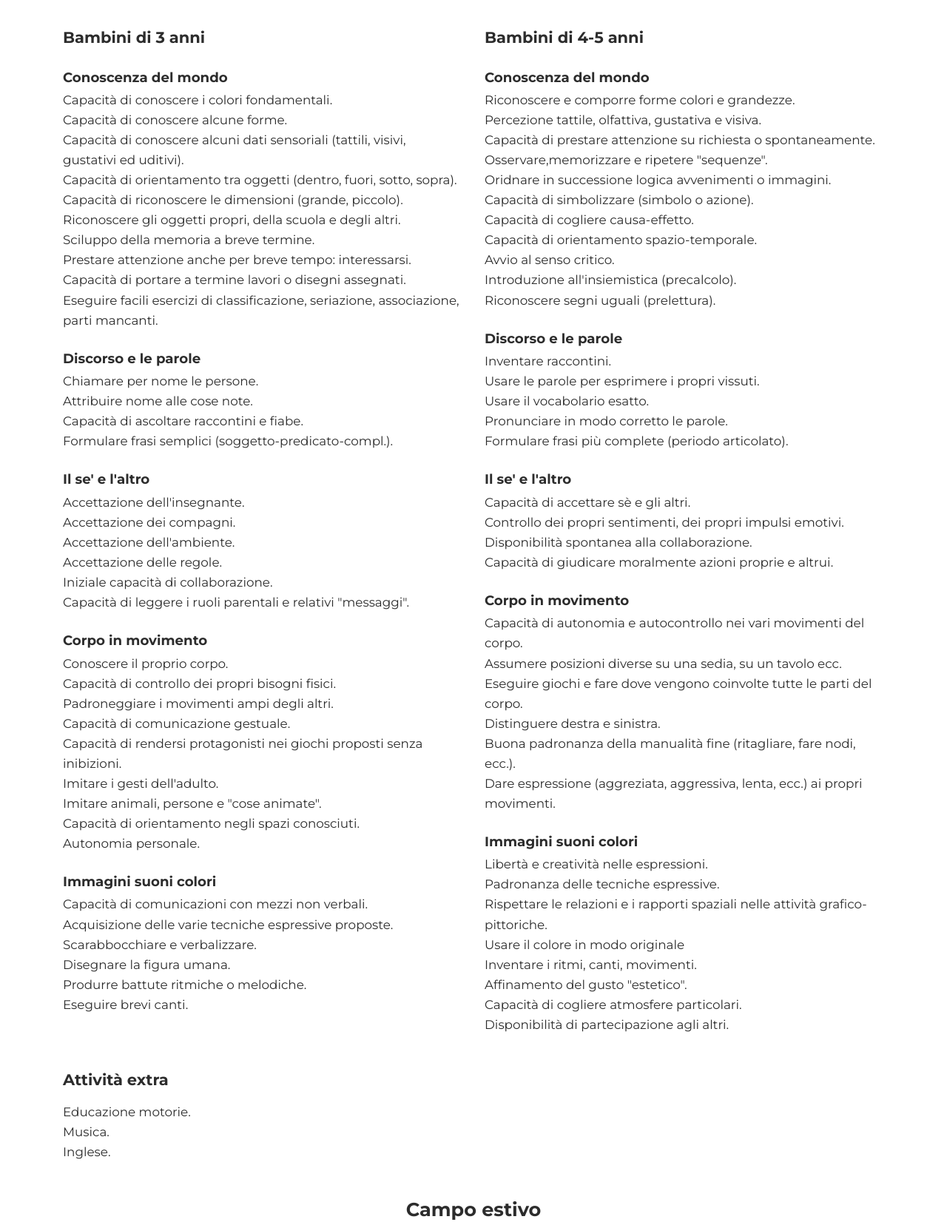
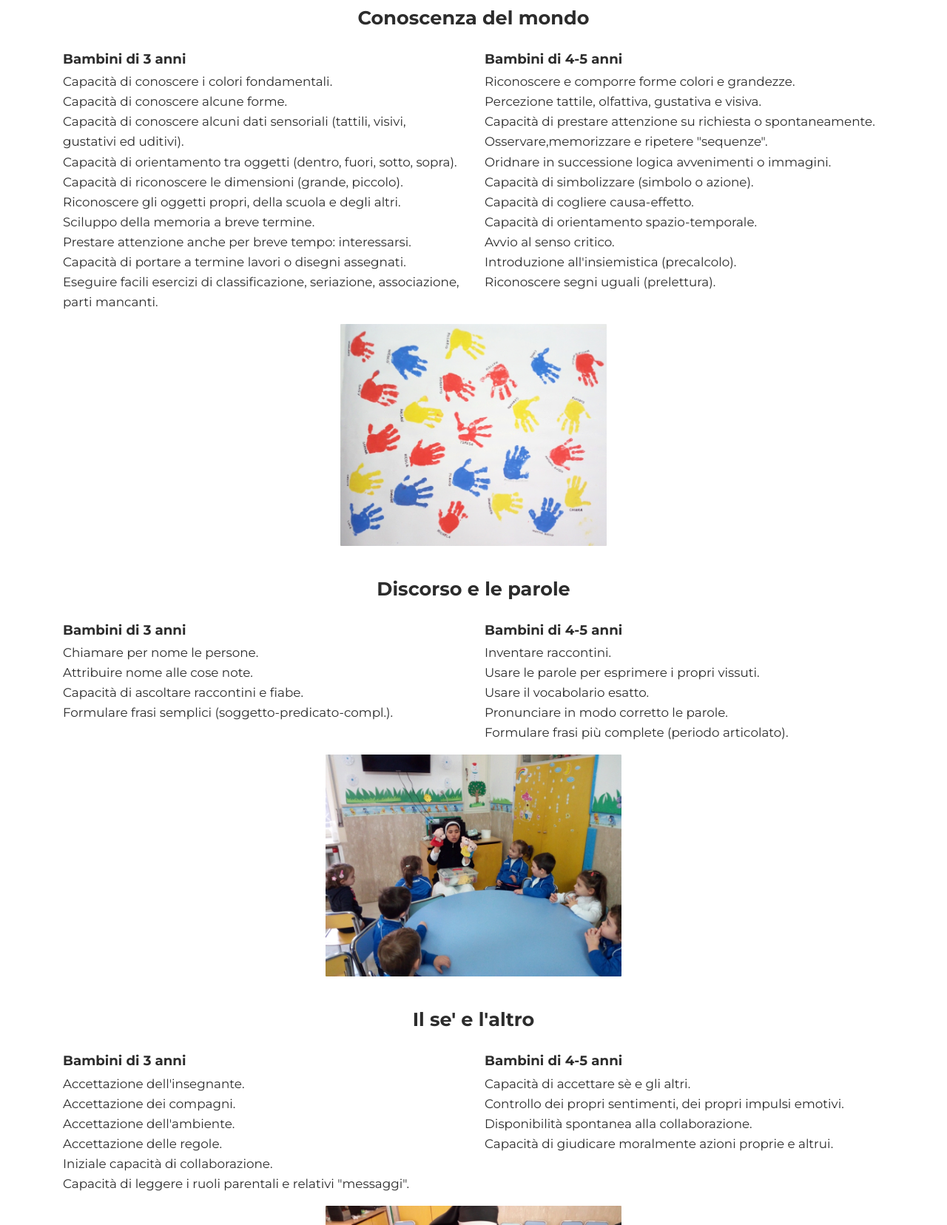
Before and after one commit to DrRek/suore, a plain HTML site: page WebContent/programma.html in a window 1280 px wide. Shown: the part 1040-2696 px from the top of the page at 74% size. Drawn offline with Linux system fonts and the light colour scheme; some packages are replaced by stand-ins of ours.

Commit message:
Added photo to programma.html

```diff
--- a/WebContent/programma.html
+++ b/WebContent/programma.html
@@ -122,36 +122,110 @@
 
 		<div class="container" id="programma">
           <h3 class="title" style="text-align:center;">Programma</h3>
+          <div>
+          	<div class="text-center">
+	          	<h3 style="margin-bottom: 0px;">Conoscenza del mondo</h3>
+          	</div>
           	<div class="row">
 	          	<div class="col-lg-6">
-          		<h4>Bambini di 3 anni</h4>
-          		<h5>Conoscenza del mondo</h5>
+          			<h5>Bambini di 3 anni</h5>
           			<p>Capacità di conoscere i colori fondamentali.<br>Capacità di conoscere alcune forme.<br>Capacità di conoscere alcuni dati sensoriali (tattili, visivi, gustativi ed uditivi).<br>Capacità di orientamento tra oggetti (dentro, fuori, sotto, sopra).<br>Capacità di riconoscere le dimensioni (grande, piccolo).<br>Riconoscere gli oggetti propri, della scuola e degli altri.<br>Sciluppo della memoria a breve termine.<br>Prestare attenzione anche per breve tempo: interessarsi.<br>Capacità di portare a termine lavori o disegni assegnati.<br>Eseguire facili esercizi di classificazione, seriazione, associazione, parti mancanti.</p>
-         		<h5>Discorso e le parole</h5>
+         		</div>
+	          	<div class="col-lg-6">
+          			<h5>Bambini di 4-5 anni</h5>
+					<p>Riconoscere e comporre forme colori e grandezze.<br>Percezione tattile, olfattiva, gustativa e visiva.<br>Capacità di prestare attenzione su richiesta o spontaneamente.<br>Osservare,memorizzare e ripetere "sequenze".<br>Oridnare in successione logica avvenimenti o immagini.<br>Capacità di simbolizzare (simbolo o azione).<br>Capacità di cogliere causa-effetto.<br>Capacità di orientamento spazio-temporale.<br>Avvio al senso critico.<br>Introduzione all'insiemistica (precalcolo).<br>Riconoscere segni uguali (prelettura).</p>
+          		</div>
+          	</div>
+          	<div class="text-center">
+	          	<img class="text-center" src="./assets/img/conoscenzamondo.png" style="max-height:300px; margin-bottom:40px;"/>
+          	</div>
+          </div>
+          <div>
+          	<div class="text-center">
+	          	<h3 style="margin-bottom: 0px;">Discorso e le parole</h3>
+          	</div>
+          	<div class="row">
+	          	<div class="col-lg-6">
+          			<h5>Bambini di 3 anni</h5>
           			<p>Chiamare per nome le persone.<br>Attribuire nome alle cose note.<br>Capacità di ascoltare raccontini e fiabe.<br>Formulare frasi semplici (soggetto-predicato-compl.).</p>
-         		<h5>Il se' e l'altro</h5>
+         		</div>
+	          	<div class="col-lg-6">
+          			<h5>Bambini di 4-5 anni</h5>
+					<p>Inventare raccontini.<br>Usare le parole per esprimere i propri vissuti.<br>Usare il vocabolario esatto.<br>Pronunciare in modo corretto le parole.<br>Formulare frasi più complete (periodo articolato).</p>
+          		</div>
+          	</div>
+          	<div class="text-center">
+	          	<img class="text-center" src="./assets/img/discorsoparole.png" style="max-height:300px; margin-bottom:40px;"/>
+          	</div>
+
+          <div>
+          	<div class="text-center">
+	          	<h3 style="margin-bottom: 0px;">Il se' e l'altro</h3>
+          	</div>
+          	<div class="row">
+	          	<div class="col-lg-6">
+          			<h5>Bambini di 3 anni</h5>
           			<p>Accettazione dell'insegnante.<br>Accettazione dei compagni.<br>Accettazione dell'ambiente.<br>Accettazione delle regole.<br>Iniziale capacità di collaborazione.<br>Capacità di leggere i ruoli parentali e relativi "messaggi".</p>
-         		<h5>Corpo in movimento</h5>
+         		</div>
+	          	<div class="col-lg-6">
+          			<h5>Bambini di 4-5 anni</h5>
+					<p>Capacità di accettare sè e gli altri.<br>Controllo dei propri sentimenti, dei propri impulsi emotivi.<br>Disponibilità spontanea alla collaborazione.<br>Capacità di giudicare moralmente azioni proprie e altrui.</p>
+          		</div>
+          	</div>
+          	<div class="text-center">
+	          	<img class="text-center" src="./assets/img/sealtro.png" style="max-height:300px; margin-bottom:40px;"/>
+          	</div>
+          	<div>
+          	<div class="text-center">
+	          	<h3 style="margin-bottom: 0px;">Corpo in movimento</h3>
+          	</div>
+          	<div class="row">
+	          	<div class="col-lg-6">
+          			<h5>Bambini di 3 anni</h5>
           			<p>Conoscere il proprio corpo.<br>Capacità di controllo dei propri bisogni fisici.<br>Padroneggiare i movimenti ampi degli altri.<br>Capacità di comunicazione gestuale.<br>Capacità di rendersi protagonisti nei giochi proposti senza inibizioni.<br>Imitare i gesti dell'adulto.<br>Imitare animali, persone e "cose animate".<br>Capacità di orientamento negli spazi conosciuti.<br>Autonomia personale.</p>
-         		<h5>Immagini suoni colori</h5>
+         		</div>
+	          	<div class="col-lg-6">
+          			<h5>Bambini di 4-5 anni</h5>
+					<p>Conoscere il proprio corpo.<br>Capacità di controllo dei propri bisogni fisici.<br>Padroneggiare i movimenti ampi degli altri.<br>Capacità di comunicazione gestuale.<br>Capacità di rendersi protagonisti nei giochi proposti senza inibizioni.<br>Imitare i gesti dell'adulto.<br>Imitare animali, persone e "cose animate".<br>Capacità di orientamento negli spazi conosciuti.<br>Autonomia personale.</p>
+         		</div>
+          	</div>
+          	<div class="text-center">
+	          	<img class="text-center" src="./assets/img/corpomovimento.png" style="max-height:300px; margin-bottom:40px;"/>
+          	</div>
+          	<div class="text-center">
+	          	<h3 style="margin-bottom: 0px;">Immagini suoni colori</h3>
+          	</div>
+          	<div class="row">
+	          	<div class="col-lg-6">
+          			<h5>Bambini di 3 anni</h5>
           			<p>Capacità di comunicazioni con mezzi non verbali.<br>Acquisizione delle varie tecniche espressive proposte.<br>Scarabbocchiare e verbalizzare.<br>Disegnare la figura umana.<br>Produrre battute ritmiche o melodiche.<br>Eseguire brevi canti.<p>
          		</div>
 	          	<div class="col-lg-6">
-          		<h4>Bambini di 4-5 anni</h4>
-          		<h5>Conoscenza del mondo</h5>
-          		<p>Riconoscere e comporre forme colori e grandezze.<br>Percezione tattile, olfattiva, gustativa e visiva.<br>Capacità di prestare attenzione su richiesta o spontaneamente.<br>Osservare,memorizzare e ripetere "sequenze".<br>Oridnare in successione logica avvenimenti o immagini.<br>Capacità di simbolizzare (simbolo o azione).<br>Capacità di cogliere causa-effetto.<br>Capacità di orientamento spazio-temporale.<br>Avvio al senso critico.<br>Introduzione all'insiemistica (precalcolo).<br>Riconoscere segni uguali (prelettura).</p>
-          		<h5>Discorso e le parole</h5>
-          		<p>Inventare raccontini.<br>Usare le parole per esprimere i propri vissuti.<br>Usare il vocabolario esatto.<br>Pronunciare in modo corretto le parole.<br>Formulare frasi più complete (periodo articolato).</p>
-          		<h5>Il se' e l'altro</h5>
-          		<p>Capacità di accettare sè e gli altri.<br>Controllo dei propri sentimenti, dei propri impulsi emotivi.<br>Disponibilità spontanea alla collaborazione.<br>Capacità di giudicare moralmente azioni proprie e altrui.</p>
-          		<h5>Corpo in movimento</h5>
-         		<p>Capacità di autonomia e autocontrollo nei vari movimenti del corpo.<br>Assumere posizioni diverse su una sedia, su un tavolo ecc.<br>Eseguire giochi e fare dove vengono coinvolte tutte le parti del corpo.<br>Distinguere destra e sinistra.<br>Buona padronanza della manualità fine (ritagliare, fare nodi, ecc.).<br>Dare espressione (aggreziata, aggressiva, lenta, ecc.) ai propri movimenti.</p>
-         		<h5>Immagini suoni colori</h5>
+          			<h5>Bambini di 4-5 anni</h5>
 					<p>Libertà e creatività nelle espressioni.<br>Padronanza delle tecniche espressive.<br>Rispettare le relazioni e i rapporti spaziali nelle attività grafico-pittoriche.<br>Usare il colore in modo originale<br>Inventare i ritmi, canti, movimenti.<br>Affinamento del gusto "estetico".<br>Capacità di cogliere atmosfere particolari.<br>Disponibilità di partecipazione agli altri.</p>
          		</div>
           	</div>
-          <h4>Attività extra</h4>
-          <p>Educazione motorie.<br>Musica.<br>Inglese.</p>
+          	<div class="text-center">
+	          	<img class="text-center" src="./assets/img/immaginisuonicolori.png" style="max-height:300px; margin-bottom:40px;"/>
+          	</div>
+          </div>
+
+          <div class="text-center">
+          	<h3 style="margin-bottom: 0px;">Attività extra</h3>
+          	<p>Educazione motorie<br>Musica<br>Inglese</p>
+          	<div class="row">
+          		<div class="col-lg-4">
+	      			<img class="text-center" src="./assets/img/lavorigruppo.png" style="max-height:260px; margin-bottom:40px;"/>
+          		</div>
+          		<div class="col-lg-4">
+	      			<img class="text-center" src="./assets/img/giochi.png" style="max-height:260px; margin-bottom:40px;"/>
+          		</div>
+          		<div class="col-lg-4">
+	      			<img class="text-center" src="./assets/img/lavorigruppo2.png" style="max-height:260px; margin-bottom:40px;"/>
+          		</div>
+          	</div>
+          </div>
+
         </div>
 
         <div class="container" id="campo">
```
Also changed, not shown: WebContent/assets/img/conoscenzamondo.png (added), WebContent/assets/img/corpomovimento.png (added), WebContent/assets/img/discorsoparole.png (added), WebContent/assets/img/giochi.png (added), WebContent/assets/img/lavorigruppo.png (added), WebContent/assets/img/lavorigruppo2.png (added), WebContent/assets/img/nuovo-sito.png, WebContent/assets/img/sealtro.png (added), 1 other file. Lines whose indentation alone changed are shown as unchanged.
